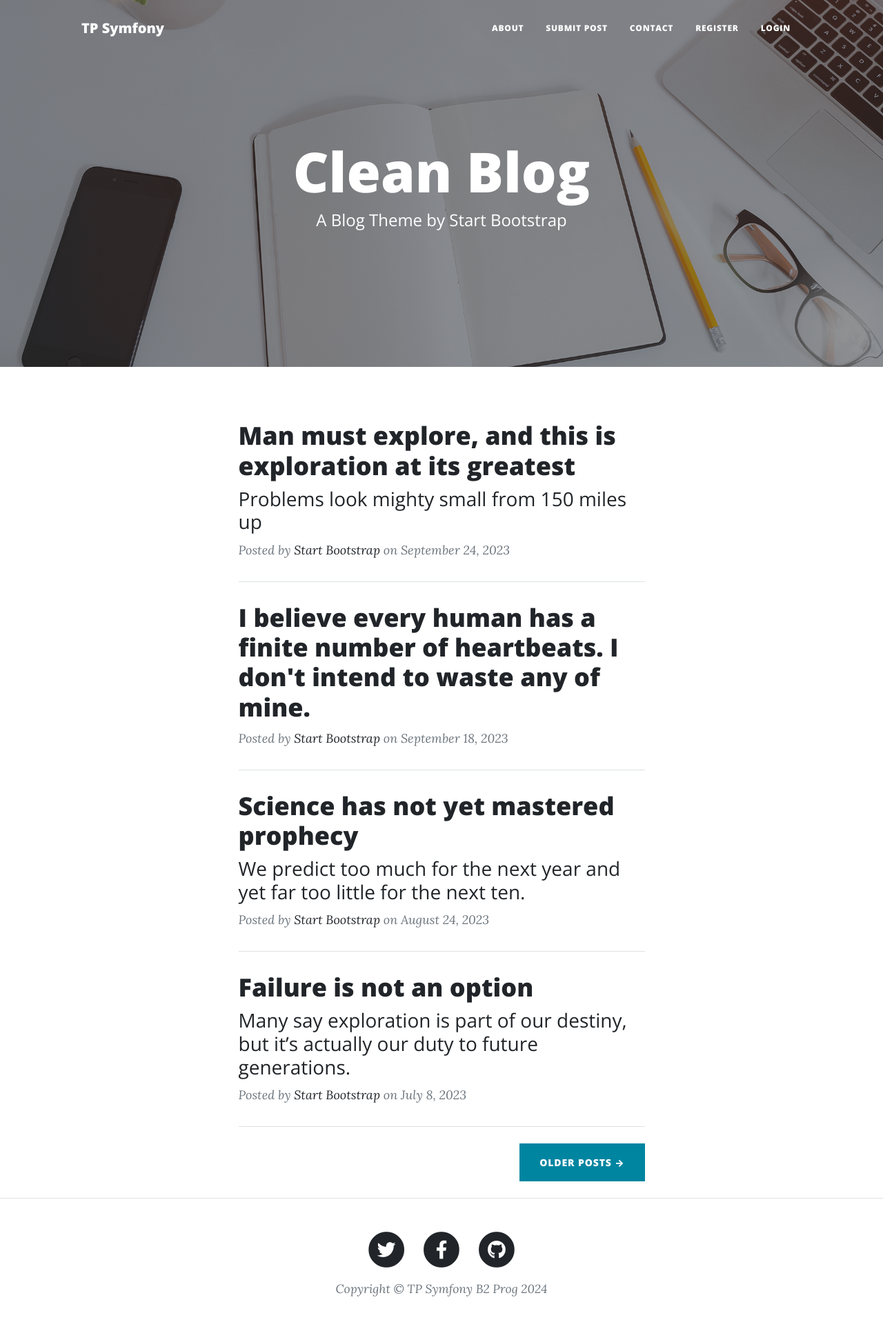
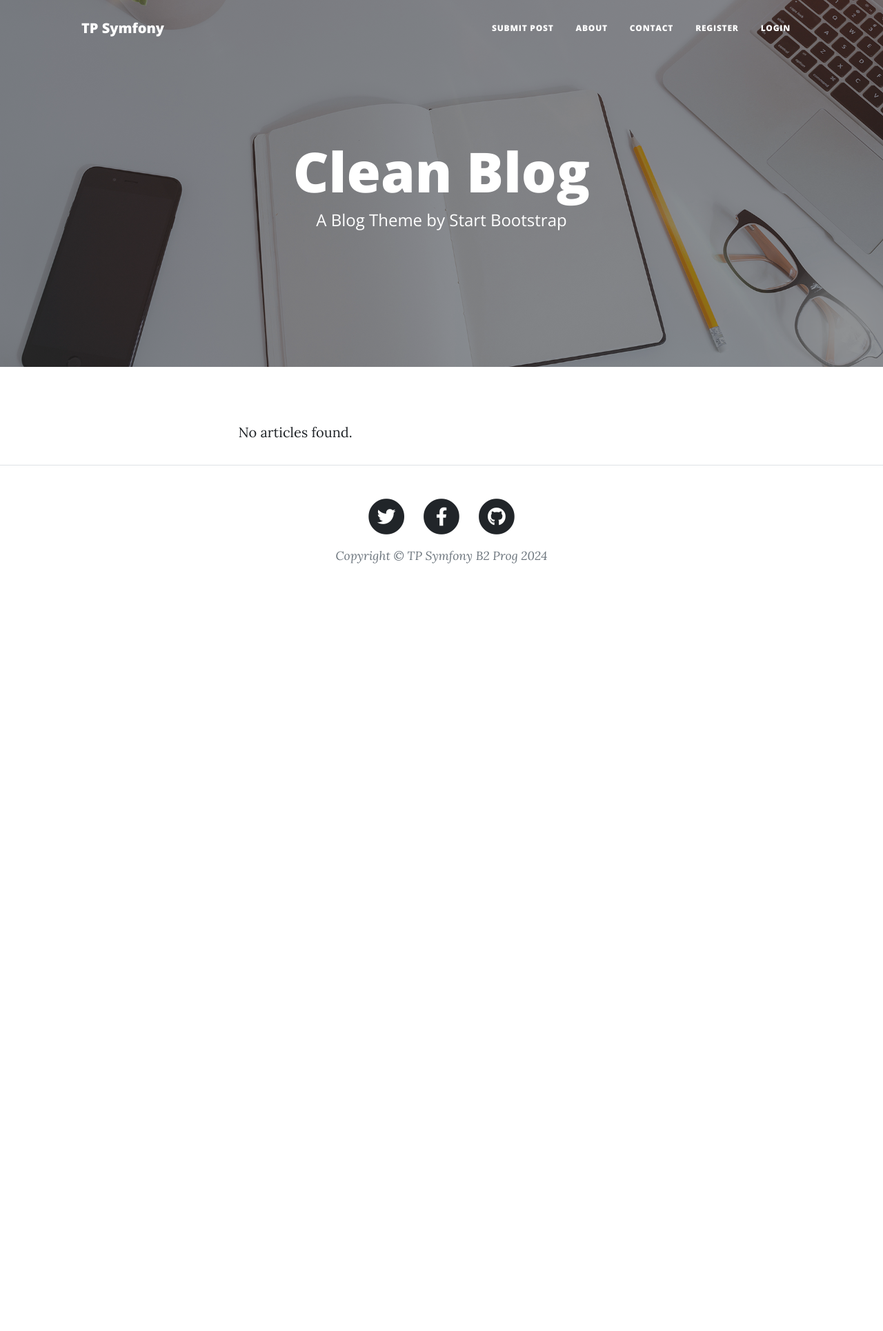
Before and after one commit to ClementMONDARY/tp_symfony, a Symfony app: template templates/post/index.html.twig in a window 1280 px wide. Shown: the whole page at 69% size. After the commit the page ends 817 px from the top, so only its background shows below. Run offline with Twig, Linux system fonts and the light colour scheme; the template is opened without the code that fills it, so the values that code supplies are empty; some libraries are stand-ins or nearby versions.

Commit message:
display articles on homep page

```diff
--- a/templates/article/new.html.twig
+++ b/templates/article/new.html.twig
@@ -1,6 +1,7 @@
 {% extends 'base.html.twig' %}
 
-{% block title %}Create Article{% endblock %}
+{% block title %}Create Article
+{% endblock %}
 
 {% block body %}
 	<header class="masthead" style="background-image: url('{{ asset('clean/assets/img/contact-bg.jpg') }}')">
--- a/templates/base.html.twig
+++ b/templates/base.html.twig
@@ -2,21 +2,24 @@
 <html lang="fr">
 	<head>
 		<meta charset="UTF-8">
-        <meta name="viewport"
-        content="width=device-width, user-scalable=no, initial-scale=1.0, maximum-scale=1.0, minimum-scale=1.0">
+		<meta
+		name="viewport" content="width=device-width, user-scalable=no, initial-scale=1.0, maximum-scale=1.0, minimum-scale=1.0">
 		<!-- Core theme CSS (includes Bootstrap) -->
 		<link href="{{ asset('clean/css/styles.css') }}" rel="stylesheet">
-        <link href="https://fonts.googleapis.com/css?family=Lora:400,700,400italic,700italic" rel="stylesheet" type="text/css" />
-        <link href="https://fonts.googleapis.com/css?family=Open+Sans:300italic,400italic,600italic,700italic,800italic,400,300,600,700,800" rel="stylesheet" type="text/css" />
+		<link href="https://fonts.googleapis.com/css?family=Lora:400,700,400italic,700italic" rel="stylesheet" type="text/css"/>
+		<link href="https://fonts.googleapis.com/css?family=Open+Sans:300italic,400italic,600italic,700italic,800italic,400,300,600,700,800" rel="stylesheet" type="text/css"/>
 		<link href="https://cdnjs.cloudflare.com/ajax/libs/font-awesome/5.15.4/css/all.min.css" rel="stylesheet">
 		<meta http-equiv="X-UA-Compatible" content="ie=edge">
-        <title>{% block title %}{% endblock %}</title>
+		<title>
+			{% block title %}{% endblock %}
+		</title>
 		<meta name="description" content="{% block meta_description %}{% endblock %}">
 		{% block stylesheets '' %}
 		{% block final_stylesheets '' %}
 		{% block head_javascripts '' %}
 	</head>
-    <body class="ltr main-body leftmenu">
+	<body
+		class="ltr main-body leftmenu">
 		<!-- Navigation-->
 		<nav class="navbar navbar-expand-lg navbar-light" id="mainNav">
 			<div class="container px-4 px-lg-5">
@@ -27,19 +30,32 @@
 				</button>
 				<div class="collapse navbar-collapse" id="navbarResponsive">
 					<ul class="navbar-nav ms-auto py-4 py-lg-0">
-                        <li class="nav-item"><a class="nav-link px-lg-3 py-3 py-lg-4" href="{{ path('page_about') }}">About</a></li>
-                        <li class="nav-item"><a class="nav-link px-lg-3 py-3 py-lg-4" href="{{ path('article_new') }}">Submit Post</a></li>
-                        <li class="nav-item"><a class="nav-link px-lg-3 py-3 py-lg-4" href="{{ path('page_contact') }}">Contact</a></li>
+						<li class="nav-item">
+							<a class="nav-link px-lg-3 py-3 py-lg-4" href="{{ path('article_new') }}">Submit Post</a>
+						</li>
+						<li class="nav-item">
+							<a class="nav-link px-lg-3 py-3 py-lg-4" href="{{ path('page_about') }}">About</a>
+						</li>
+						<li class="nav-item">
+							<a class="nav-link px-lg-3 py-3 py-lg-4" href="{{ path('page_contact') }}">Contact</a>
+						</li>
 						{% if app.user %}
 							<li class="nav-item">
 								<a class="nav-link px-lg-3 py-3 py-lg-4" href="#">
-                                    Logged in as {{ app.user.Username }}
+									Logged in as
+									{{ app.user.Username }}
 								</a>
 							</li>
-                            <li class="nav-item"><a class="nav-link px-lg-3 py-3 py-lg-4" href="{{ path('app_logout') }}">Logout</a></li>
+							<li class="nav-item">
+								<a class="nav-link px-lg-3 py-3 py-lg-4" href="{{ path('app_logout') }}">Logout</a>
+							</li>
 						{% else %}
-                            <li class="nav-item"><a class="nav-link px-lg-3 py-3 py-lg-4" href="{{ path('app_register') }}">Register</a></li>
-                            <li class="nav-item"><a class="nav-link px-lg-3 py-3 py-lg-4" href="{{ path('app_login') }}">Login</a></li>
+							<li class="nav-item">
+								<a class="nav-link px-lg-3 py-3 py-lg-4" href="{{ path('app_register') }}">Register</a>
+							</li>
+							<li class="nav-item">
+								<a class="nav-link px-lg-3 py-3 py-lg-4" href="{{ path('app_login') }}">Login</a>
+							</li>
 						{% endif %}
 					</ul>
 				</div>
--- a/templates/page/about.html.twig
+++ b/templates/page/about.html.twig
@@ -1,6 +1,7 @@
 {% extends 'base.html.twig' %}
 
-{% block title %}About Us{% endblock %}
+{% block title %}About Us
+{% endblock %}
 
 {% block body %}
 	<header class="masthead" style="background-image: url('{{ asset('clean/assets/img/about-bg.jpg') }}')">
--- a/templates/post/index.html.twig
+++ b/templates/post/index.html.twig
@@ -1,6 +1,7 @@
 {% extends 'base.html.twig' %}
 
-{% block title %}Home{% endblock %}
+{% block title %}Home
+{% endblock %}
 
 {% block body %}
 	<header class="masthead" style="background-image: url('{{ asset('clean/assets/img/home-bg.jpg') }}')">
@@ -29,61 +30,34 @@
 	<div class="container px-4 px-lg-5">
 		<div class="row gx-4 gx-lg-5 justify-content-center">
 			<div class="col-md-10 col-lg-8 col-xl-7">
-            <!-- Post preview-->
+				{% for article in articles %}
 					<div class="post-preview">
 						<a href="post.html">
-                    <h2 class="post-title">Man must explore, and this is exploration at its greatest</h2>
-                    <h3 class="post-subtitle">Problems look mighty small from 150 miles up</h3>
+							<h2 class="post-title">{{ article.title }}</h2>
+							<h3 class="post-subtitle">{{ article.subtitle }}</h3>
 						</a>
 						<p class="post-meta">
 							Posted by
-                    <a href="#!">Start Bootstrap</a>
-                    on September 24, 2023
+							<a href="#!">{{ article.author.username }}</a>
+							on
+							{{ article.lastModified|date('F d, Y') }}
 						</p>
 					</div>
 					<!-- Divider-->
-            <hr class="my-4" />
-            <!-- Post preview-->
-            <div class="post-preview">
-                <a href="post.html"><h2 class="post-title">I believe every human has a finite number of heartbeats. I don't intend to waste any of mine.</h2></a>
-                <p class="post-meta">
-                    Posted by
-                    <a href="#!">Start Bootstrap</a>
-                    on September 18, 2023
-                </p>
+					<hr class="my-4"/>
+				{% else %}
+					<p>No articles found.</p>
+				{% endfor %}
+				<!-- Pagination -->
+				<div class="d-flex justify-content-between">
+					{% if currentPage > 1 %}
+						<a href="{{ path('home', { page: currentPage - 1 }) }}" class="btn btn-primary">Previous</a>
+					{% endif %}
+
+					{% if currentPage < totalPages %}
+						<a href="{{ path('home', { page: currentPage + 1 }) }}" class="btn btn-primary">Next</a>
+					{% endif %}
 				</div>
-            <!-- Divider-->
-            <hr class="my-4" />
-            <!-- Post preview-->
-            <div class="post-preview">
-                <a href="post.html">
-                    <h2 class="post-title">Science has not yet mastered prophecy</h2>
-                    <h3 class="post-subtitle">We predict too much for the next year and yet far too little for the next ten.</h3>
-                </a>
-                <p class="post-meta">
-                    Posted by
-                    <a href="#!">Start Bootstrap</a>
-                    on August 24, 2023
-                </p>
-            </div>
-            <!-- Divider-->
-            <hr class="my-4" />
-            <!-- Post preview-->
-            <div class="post-preview">
-                <a href="post.html">
-                    <h2 class="post-title">Failure is not an option</h2>
-                    <h3 class="post-subtitle">Many say exploration is part of our destiny, but it’s actually our duty to future generations.</h3>
-                </a>
-                <p class="post-meta">
-                    Posted by
-                    <a href="#!">Start Bootstrap</a>
-                    on July 8, 2023
-                </p>
-            </div>
-            <!-- Divider-->
-            <hr class="my-4" />
-            <!-- Pager-->
-            <div class="d-flex justify-content-end mb-4"><a class="btn btn-primary text-uppercase" href="#!">Older Posts →</a></div>
 			</div>
 		</div>
 	</div>
--- a/templates/post/post.html.twig
+++ b/templates/post/post.html.twig
@@ -1,6 +1,7 @@
 {% extends 'base.html.twig' %}
 
-{% block title %}Post View{% endblock %}
+{% block title %}Post View
+{% endblock %}
 
 {% block body %}
 	<header class="masthead" style="background-image: url('{{ asset('clean/assets/img/post-bg.jpg') }}')">
@@ -37,7 +38,7 @@
 					<p>Spaceflights cannot be stopped. This is not the work of any one man or even a group of men. It is a historical process which mankind is carrying out in accordance with the natural laws of human development.</p>
 					<h2 class="section-heading">Reaching for the Stars</h2>
 					<p>As we got further and further away, it [the Earth] diminished in size. Finally it shrank to the size of a marble, the most beautiful you can imagine. That beautiful, warm, living object looked so fragile, so delicate, that if you touched it with a finger it would crumble and fall apart. Seeing this has to change a man.</p>
-                <a href="#!"><img class="img-fluid" src="{{ asset('clean/assets/img/post-sample-image.jpg') }}" alt="..." /></a>
+					<a href="#!"><img class="img-fluid" src="{{ asset('clean/assets/img/post-sample-image.jpg') }}" alt="..."/></a>
 					<span class="caption text-muted">To go places and do things that have never been done before – that’s what living is all about.</span>
 					<p>Space, the final frontier. These are the voyages of the Starship Enterprise. Its five-year mission: to explore strange new worlds, to seek out new life and new civilizations, to boldly go where no man has gone before.</p>
 					<p>As I stand out here in the wonders of the unknown at Hadley, I sort of realize there’s a fundamental truth to our nature, Man must explore, and this is exploration at its greatest.</p>
--- a/templates/registration/register.html.twig
+++ b/templates/registration/register.html.twig
@@ -1,6 +1,7 @@
 {% extends 'base.html.twig' %}
 
-{% block title %}Register{% endblock %}
+{% block title %}Register
+{% endblock %}
 
 {% block body %}
 	<header class="masthead" style="background-image: url('{{ asset('clean/assets/img/about-bg.jpg') }}')">
```
Also changed, not shown: migrations/Version20241210133810.php (added, +37 -0 lines), migrations/Version20241210133913.php (added, +37 -0 lines), src/Controller/ArticleController.php (+35 -4 lines), templates/page/contact.html.twig (+11 -11 lines), templates/registration/confirmation_email.html.twig (+6 -4 lines), templates/security/login.html.twig (+12 -20 lines). Lines whose indentation alone changed are shown as unchanged.
